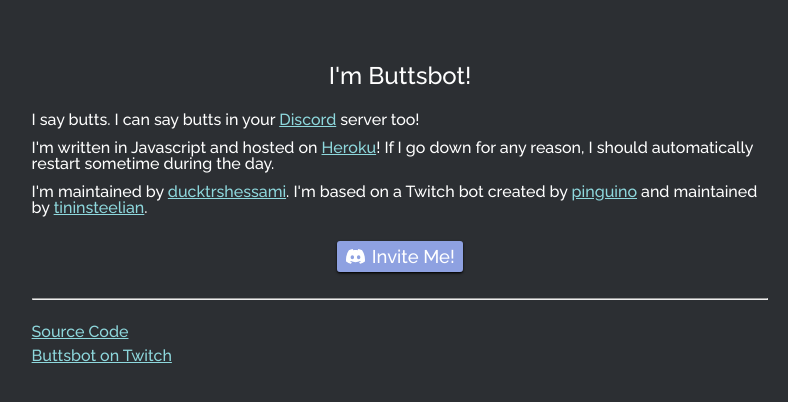
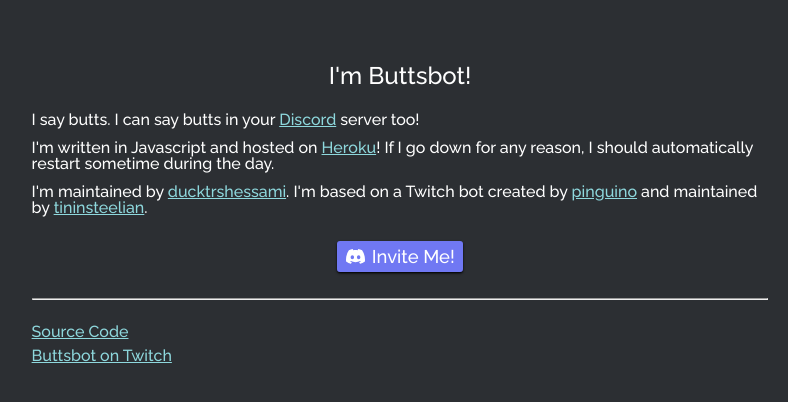
Before and after one commit to ducktrshessami/discord-buttsbot, a website: page public/index.html in a window 1280 px wide. In both pictures the pointer is over the link "Invite Me!". Shown: the whole page, without its empty margins (240-1028 px from the left). Drawn offline with Linux system fonts and the light colour scheme.

Commit message:
new blurple invite button

```diff
--- a/public/style.css
+++ b/public/style.css
@@ -46,7 +46,7 @@
 .invite-button {
     border: none;
     border-radius: 3px;
-    background-color: #7289da;
+    background-color: #5865F2;
     color: #fff !important;
     text-decoration: none;
     padding: .33rem .5rem;
@@ -55,11 +55,11 @@
 }
 
 .invite-button:hover {
-    background-color: #8ea1e1;
+    background-color: #7078f3;
 }
 
 .invite-button:hover:focus {
-    background-color: #4e5d94;
+    background-color: #4650c1;
 }
 
 .discord-logo {
```
